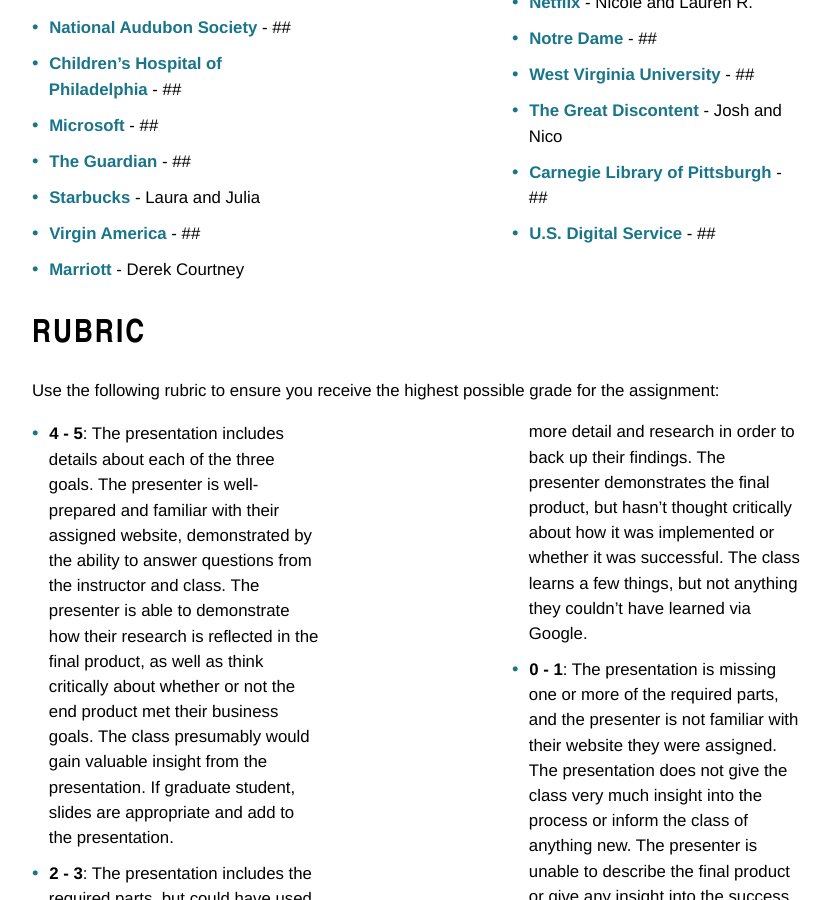
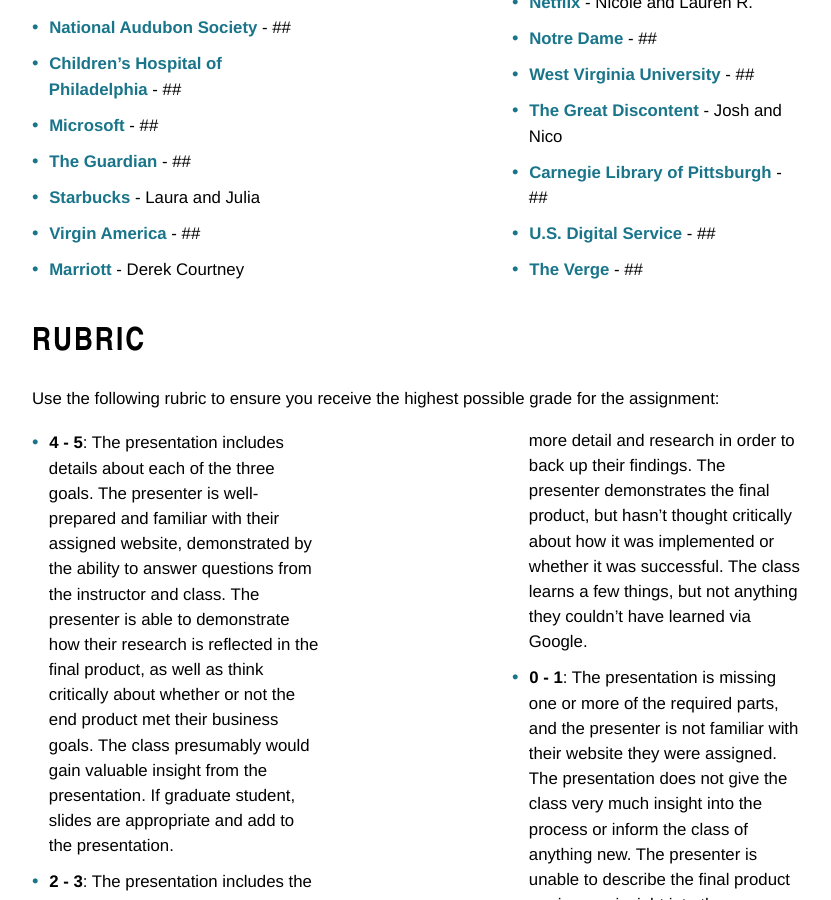
Before and after one commit to KentStateWeb/rwd, a Jekyll site: the page built from _assignments/casestudy.md, in a window 1280 px wide and 900 px high, scrolled down 1332 px. Shown: the whole window, without its empty margins (224-1055 px from the left). Built offline with Jekyll 4.4.1, drawn with Linux system fonts in a browser that asks for light colours.

Commit message:
Case study updated, slides update dfor class 11

```diff
--- a/_assignments/casestudy.md
+++ b/_assignments/casestudy.md
@@ -43,6 +43,7 @@
 * [The Great Discontent](http://responsivewebdesign.com/podcast/the-great-discontent/) - Josh and Nico
 * [Carnegie Library of Pittsburgh](https://responsivewebdesign.com/podcast/carnegie-library-of-pittsburgh/) - ##
 * [U.S. Digital Service](https://responsivewebdesign.com/podcast/usds/) - ##
+* [The Verge](http://www.theverge.com/2016/11/1/13484656/verge-5th-anniversary-relaunch-2016) - ##
 
 ## Rubric
 
```
Also changed, not shown: 2 other files.
